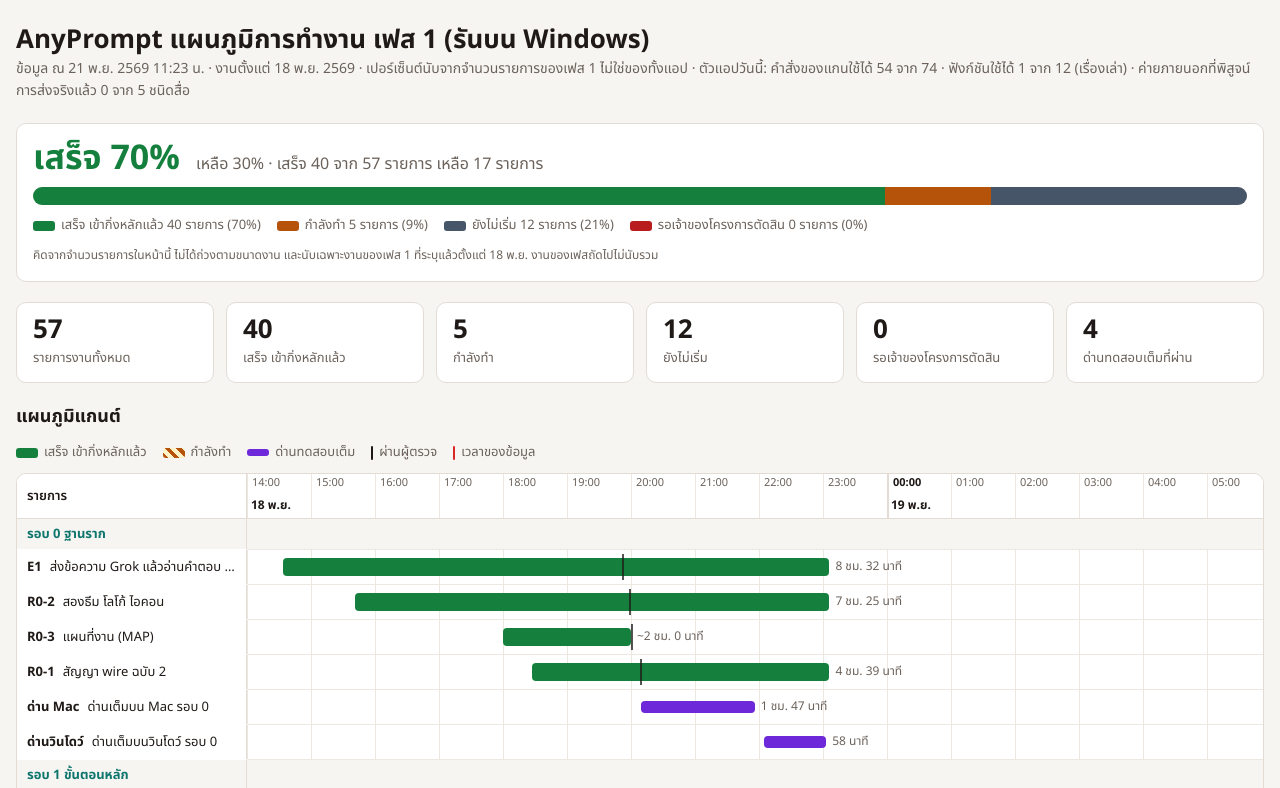
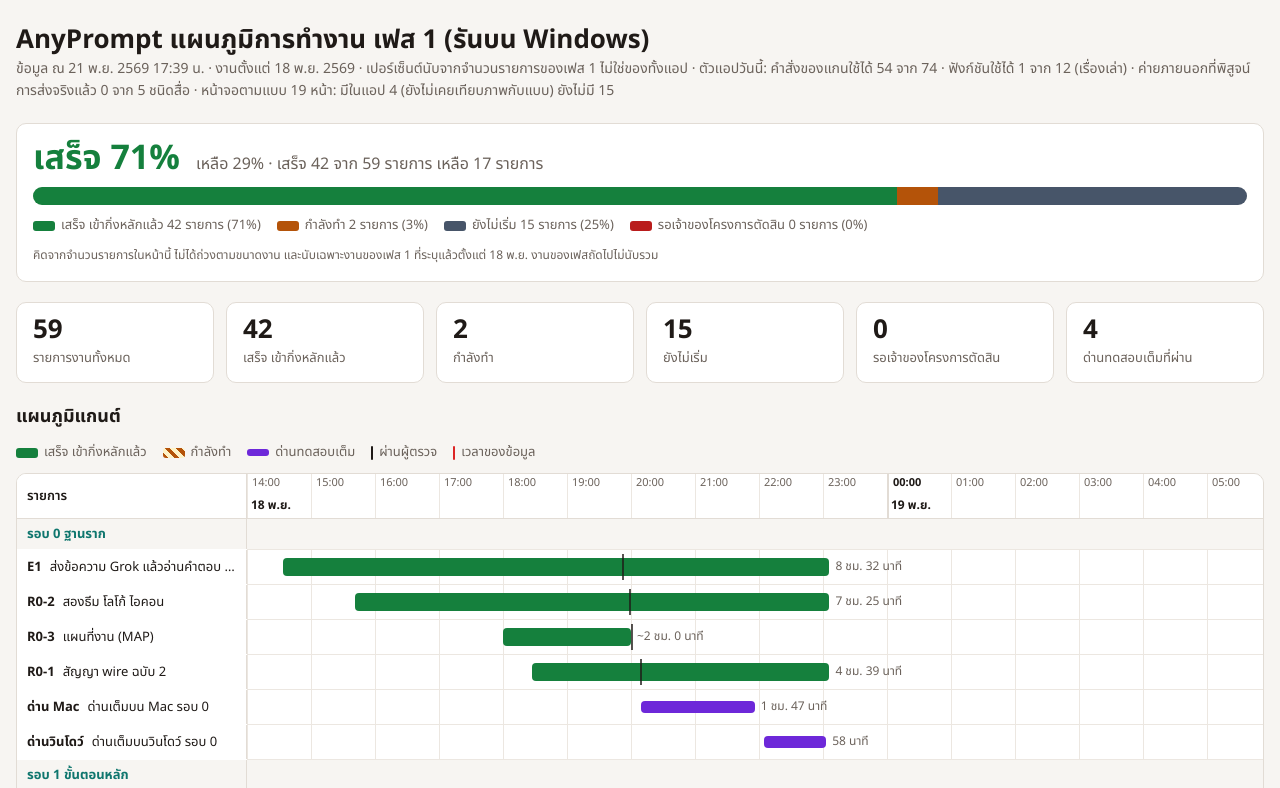
Before and after one commit to oldevill14/anyprompt-progress, a plain HTML site: page index.html in a window 1280 px wide. Shown: the top 788 px of the page. Drawn offline with Linux system fonts and the light colour scheme.

Commit message:
อัปเดต 21 พ.ย. 17:39: P1 ลงกิ่งหลัก เครื่องมือด่านติดตั้งแล้ว เพิ่มตัวชี้วัดหน้าจอตามแบบ
Co-Authored-By: Claude Fable 5.2 <noreply@anthropic.com>

```diff
--- a/index.html
+++ b/index.html
@@ -90,7 +90,7 @@ footer{color:var(--mut);font-size:13px}
   <footer>เวลาเป็นเวลาไทย · เวลาที่มีเครื่องหมาย ~ เป็นเวลาโดยประมาณจากบันทึกของกัปตัน ที่เหลือมาจาก git หรือไฟล์บันทึกเวลาของชิ้นงาน · ครอบคลุมตั้งแต่รอบ 0 (18 พ.ย. 2569) · งานก่อนหน้านั้น (11 ถึง 17 พ.ย.) ยังไม่ได้ใส่ในแผนภูมินี้ · เฟส 1 เน้นให้แอปรันบน Windows ได้ก่อน รุ่นสำหรับ iOS ยังไม่มี · ผลเทสต์คือค่าที่กัปตันนับจาก log เอง ตัวที่ล้ม 1 ตัวบน Mac คือเทสต์ล็อกอินเว็บ (MAC-16) ที่ผ่านบนเครื่องวินโดว์</footer>
 </div>
 <script>
-const NOW='11-21 11:23', ASOF='21 พ.ย. 2569 11:23 น.';
+const NOW='11-21 17:39', ASOF='21 พ.ย. 2569 17:39 น.';
 const S={done:['เสร็จ','s-done'],work:['กำลังทำ','s-work'],wait:['ยังไม่เริ่ม','s-wait'],ask:['รอเจ้าของโครงการตัดสิน','s-ask'],gate:['ด่านผ่าน','s-done'],later:['เฟสถัดไป','s-later']};
 // g=กลุ่ม id n=ชื่อ w=ทำอะไร by=ผู้ทำ a=เริ่ม rv=ผ่านผู้ตรวจ b=เข้ากิ่งหลัก ap=เวลาประมาณ(1) rd=รอบผู้ตรวจ t=ผลที่นับ s=สถานะ note
 const D=[
@@ -136,23 +136,25 @@ const D=[
 {g:'เตรียมด่านปิดเฟส 1',id:'G0-1',n:'แอปไม่แย่งหน้าจอตอนทดสอบ',w:'ใต้สวิตช์ทดสอบ หน้าต่างเปิดโดยไม่ขึ้นหน้า ไม่ขยายเต็มจอ ไม่ดึงคีย์บอร์ด',by:'Claude',a:'11-20 23:37',b:'11-21 04:56',ap:1,rd:'3 ชิ้น ผู้ตรวจผ่านทุกชิ้น',t:'แอป desktop 73 ผ่าน / 0 ล้ม',s:'done',note:'วัดจริงบนวินโดว์: หน้าต่างที่ใช้อยู่ไม่ถูกเปลี่ยน'},
 {g:'เตรียมด่านปิดเฟส 1',id:'G0-1t',n:'เทสต์กันการแย่งหน้าจอกลับมา',w:'ตรึงลำดับค่าและห้ามคำสั่งขยายจอหรือดึงคีย์บอร์ด',by:'Claude Opus',a:'11-21 05:03',b:'11-21 06:02',ap:1,rd:'2 ชิ้น ผู้ตรวจผ่าน',t:'แอป desktop 73 ผ่าน / 0 ล้ม',s:'done',note:''},
 {g:'เตรียมด่านปิดเฟส 1',id:'G0-2',n:'หน้าเริ่มต้นและธีมสำหรับภาพด่าน',w:'เปิดแอปตรงไปหน้าที่จะถ่ายภาพ ใช้ได้เฉพาะสวิตช์นักพัฒนา',by:'Claude',a:'11-20 18:34',b:'11-20 23:01',ap:1,rd:'กัปตันนับ',t:'วินโดว์ชุดเต็ม 2570 ผ่าน / 0 ล้ม',s:'done',note:''},
-{g:'เตรียมด่านปิดเฟส 1',id:'G0-3',n:'เครื่องมือถ่ายภาพหน้าจอของด่าน',w:'ถ่ายภาพ 7 หน้าต่างจากแอปจริงบนวินโดว์แล้วตัดสิน',by:'ผู้ทำเครื่องมือ',a:'11-21 01:30',ap:1,rd:'แผนติดตั้งผ่านผู้ตรวจรอบที่ 5 เหลือรอบเล็กสุดท้าย',t:'ทดลองรัน 7 ภาพผ่าน กัปตันดูภาพเอง',s:'work',note:'สร้างตัวแอปที่หัวด่านบนวินโดว์แล้ว รอติดตั้งเครื่องมือ'},
-{g:'เตรียมด่านปิดเฟส 1',id:'SLOT',n:'เครื่องมือ build ใช้โฟลเดอร์ร่วม',w:'ลดพื้นที่ดิสก์ต่อรอบทดสอบบนวินโดว์',by:'ผู้ทำเครื่องมือ',a:'11-21 07:40',ap:1,rd:'ตีกลับ 1 รอบ กำลังแก้',t:'',s:'work',note:'ล้างพื้นที่วินโดว์แล้ว 21 พ.ย. เหลือว่าง 330 GiB'},
+{g:'เตรียมด่านปิดเฟส 1',id:'G0-3',n:'เครื่องมือถ่ายภาพหน้าจอของด่าน',w:'ถ่ายภาพ 7 หน้าต่างจากแอปจริงบนวินโดว์แล้วตัดสิน',by:'ผู้ทำเครื่องมือ',a:'11-21 01:30',ap:1,rd:'แผนติดตั้งผ่านผู้ตรวจรอบที่ 6',t:'ติดตั้งแล้ว ชุดทดสอบเครื่องมือ 9 ชุดผ่าน',b:'11-21 13:55',s:'done',note:'ถ่ายภาพอ้างอิงหน้าแรกแล้ว 1 ภาพ กัปตันดูภาพและตรวจรหัสไฟล์เอง'},
+{g:'เตรียมด่านปิดเฟส 1',id:'SLOT',n:'เครื่องมือ build ใช้โฟลเดอร์ร่วม',w:'ลดพื้นที่ดิสก์ต่อรอบทดสอบบนวินโดว์',by:'ผู้ทำเครื่องมือ',a:'11-21 07:40',ap:1,rd:'ผู้ตรวจผ่านรอบแก้ ทดลองบนวินโดว์ 6 ขั้นผ่าน',t:'',s:'wait',note:'เลื่อนติดตั้งไปหลังปิดรอบ 1 เพราะชนไฟล์ที่เครื่องมือด่านตรึงไว้'},
 {g:'รอบ 2 ต่อยอด',id:'V1a',n:'ตัวขับเสียงพากย์ไทย (Gemini TTS) ชั้นตัวขับ',w:'ตัวขับเสียงบรรยายพร้อมเทสต์ ยังไม่ต่อเข้าแกนแอป',by:'Claude Sonnet',a:'11-20 14:09',b:'11-20 21:53',ap:1,rd:'ตีกลับ 3 รอบ',t:'วินโดว์ชุดเต็มผ่าน',s:'done',note:''},
 {g:'ยังไม่เริ่ม',id:'V1b',n:'ต่อเสียงพากย์เข้าแกนแอป',w:'รันเรื่องจนได้ MP4 มีเสียงบรรยายจริง (Gemini TTS)',by:'',rd:'',t:'',s:'wait',note:'ยืนยันแหล่งเสียงแล้ว 21 พ.ย. · หลัง RS-1'},
 {g:'ยังไม่เริ่ม',id:'G1a',n:'ด่านใหญ่ หน้าใหม่ถึง MP4',w:'ทดสอบทั้งเส้นทางบนวินโดว์ด้วยข้อมูลจำลอง',by:'',rd:'',t:'',s:'wait',note:'รอเครื่องมือถ่ายภาพของด่านติดตั้งเสร็จ'},
 {g:'ยังไม่เริ่ม',id:'D2',n:'แก้ฉาก',w:'แก้ฉาก เลือกเทค เปลี่ยนค่ายของโปรเจกต์',by:'',rd:'',t:'',s:'wait',note:'ต้องเสร็จก่อนตัวขับจริงตัวแรก'},
 {g:'ยังไม่เริ่ม',id:'C3',n:'สถานะโปรเจกต์และประมาณการ',w:'สถานะ เปิดโฟลเดอร์ บันทึกสำเนา',by:'',rd:'',t:'',s:'wait',note:''},
 {g:'ยังไม่เริ่ม',id:'D4',n:'สื่อเสริม',w:'คลื่นเสียง เตรียมสื่อ เปิดลิงก์',by:'',rd:'',t:'',s:'wait',note:''},
-{g:'ปิดรอบ 1 (กำลังทำ)',id:'RS-1',n:'คำสั่งเปลี่ยนค่ายของโปรเจกต์',w:'สลับค่ายได้ทุกชนิดงาน รวมค่ายเว็บของภาพและคลิป',by:'Claude Opus',a:'11-21 10:18',rd:'',t:'',s:'work',note:'รอบนี้ไม่ให้เปลี่ยนถ้ามีงานที่เสร็จแล้ว กันทำซ้ำเงียบ ๆ'},
+{g:'ปิดรอบ 1 (กำลังทำ)',id:'RS-1',n:'คำสั่งเปลี่ยนค่ายของโปรเจกต์',w:'สลับค่ายได้ทุกชนิดงาน รวมค่ายเว็บของภาพและคลิป',by:'Claude Opus',a:'11-21 10:18',rd:'ผู้ทำส่งคำถาม 2 รอบ ตอบแล้ว',t:'เครื่อง Mac: ชุดเรื่อง 743 ผ่าน / 0 ล้ม',s:'work',note:'ยังไม่ถึงผู้ตรวจ · รอบนี้ไม่ให้เปลี่ยนถ้ามีงานที่เสร็จแล้ว กันทำซ้ำเงียบ ๆ · ข้อความไม่พูดเรื่องเงิน'},
 {g:'ยังไม่เริ่ม',id:'RS-1b',n:'เปลี่ยนค่ายแล้วงานที่เสร็จอยู่ครบ',w:'ทำต่อเฉพาะที่เหลือ เว้นแต่ผู้ใช้สั่งทำซ้ำ',by:'',rd:'',t:'',s:'wait',note:'ต้องเสร็จก่อนหน้าจอเปลี่ยนค่าย'},
 {g:'ยังไม่เริ่ม',id:'RS-2',n:'หน้าจอเปลี่ยนค่ายของโปรเจกต์',w:'สลับค่ายภาพและคลิป: ChatGPT, Google Flow, Grok, Meta AI',by:'',rd:'',t:'',s:'wait',note:'รอ RS-1 และ RS-1b'},
 {g:'ยังไม่เริ่ม',id:'TRASH',n:'ถังขยะและรายการผลงาน',w:'ย้ายลงถัง กู้คืน ล้างถัง รายการผลงาน',by:'',rd:'',t:'',s:'wait',note:''},
 {g:'ยังไม่เริ่ม',id:'G1b',n:'ด่านใหญ่ขั้นสอง ภาพจริง',w:'แทนภาพจำลองด้วยภาพจากค่ายจริง',by:'',rd:'',t:'',s:'wait',note:'หลังด่านใหญ่ขั้นแรกและตัวขับภาพ'},
 {g:'ยังไม่เริ่ม',id:'D08-R1',n:'เอกสารบันทึกผลรอบ 1',w:'คู่มือทดสอบของงานรอบ 1',by:'GLM',rd:'',t:'',s:'wait',note:''},
-{g:'ปิดรอบ 1 (กำลังทำ)',id:'E2',n:'Grok ข้อความกับหน้าเว็บจริง',w:'ยืนยันการส่งข้อความกับหน้า Grok จริง ส่งจริง 2 ครั้ง',by:'Claude Opus',a:'11-21 10:18',rd:'',t:'',s:'work',note:'เจ้าของโครงการอนุมัติ 21 พ.ย.'},
+{g:'ปิดรอบ 1 (กำลังทำ)',id:'E2',n:'Grok ข้อความกับหน้าเว็บจริง',w:'ยืนยันการส่งข้อความกับหน้า Grok จริง ส่งจริง 2 ครั้ง',by:'Claude Opus',a:'11-21 10:18',rd:'',t:'',s:'wait',note:'พักไว้: บัญชี Grok ของเจ้าของโครงการหมดอายุ ยกเลิกการส่งจริงจนกว่าจะต่ออายุ · โค้ดขั้นแรกลงพร้อมชิ้น P1'},
+{g:'ปิดรอบ 1 (กำลังทำ)',id:'P1',n:'เครื่องมือทดสอบการส่งรับชื่อค่าย',w:'ทดสอบส่งกับ ChatGPT ได้ ไม่ใช่แค่ Grok · พิมพ์คำสั่งผิดถูกปฏิเสธก่อนเปิดเว็บ · กันส่งซ้ำแยกตามค่าย',by:'Claude Opus',a:'11-21 11:36',b:'11-21 17:38',ap:1,rd:'ผู้ตรวจตีกลับ 1 รอบ แก้แล้วผ่าน',t:'วินโดว์ชุดเต็ม 2601 ผ่าน / 0 ล้ม · แอป desktop 175 ผ่าน / 0 ล้ม',s:'done',note:'ผู้ใช้ยังไม่เห็นอะไรเปลี่ยน เป็นของที่ต้องมีก่อนส่งจริงไป ChatGPT'},
+{g:'ปิดรอบ 1 (กำลังทำ)',id:'P2',n:'ChatGPT ข้อความ เตรียมส่งจริง',w:'ไฟล์ของ ChatGPT ส่วนข้อความ หน้าจำลอง อ่านชื่อบัญชีก่อนส่ง',by:'Claude Opus',a:'11-21 14:07',rd:'',t:'',s:'work',note:'ค่ายจะขึ้นว่าใช้ได้ก็ต่อเมื่อส่งจริงสำเร็จแล้วเท่านั้น · ยังไม่มีการส่งจริง'},
 {g:'ยังไม่เริ่ม',id:'E3',n:'Grok ภาพ ค่ายจริงตัวแรกของภาพ',w:'ตัวขับภาพผ่านหน้าเว็บ Grok',by:'',rd:'',t:'',s:'wait',note:'หลัง E2'},
-{g:'ปิดรอบ 1 (กำลังทำ)',id:'MONEY',n:'ถอดการคิดเงินออกจากแอป',w:'ไม่มีราคา ไม่มีเพดาน ทุกโมเดลของค่ายที่ใส่คีย์ใช้ได้ ค่ายรับคำเรียกก็ทำงาน',by:'Claude',a:'11-21 10:25',rd:'',t:'',s:'work',note:'เจ้าของโครงการสั่ง 21 พ.ย. · ไล่จุดในโค้ดเสร็จ 72 จุด รอคิวแก้'},
+{g:'ปิดรอบ 1 (กำลังทำ)',id:'MONEY',n:'ถอดการคิดเงินออกจากแอป',w:'ไม่มีราคา ไม่มีเพดาน ทุกโมเดลของค่ายที่ใส่คีย์ใช้ได้ ค่ายรับคำเรียกก็ทำงาน',by:'Claude',a:'11-21 10:25',rd:'',t:'',s:'wait',note:'เจ้าของโครงการสั่ง 21 พ.ย. · ไล่จุดในโค้ดเสร็จ 72 จุด · เริ่มแก้หลังโควตารีเซ็ต 24 พ.ย.'},
 {g:'รอเจ้าของโครงการตัดสิน',id:'VOICE',n:'แหล่งเสียงบรรยายไทย',w:'เสียงยังเป็นของจำลอง แอปจริงจึงรันจนจบไม่ได้',by:'',rd:'',t:'',a:'11-19 09:55',b:'11-19 16:00',s:'done',note:'ตัดสินแล้ว 19 พ.ย.: ใช้ Gemini TTS'},
 {g:'ยังไม่เริ่ม',id:'PACK',n:'เนื้อหาระดับแนวย่อยในชุดเรื่อง',w:'ให้แนวย่อยที่เลือกมีผลต่อเรื่องจริง',by:'',rd:'',t:'',s:'wait',note:'อนุมัติแล้ว ทำหลังปิดรอบ 1'},
 {g:'เฟสถัดไป (ไม่นับในเปอร์เซ็นต์ของเฟส 1)',id:'iOS',n:'รุ่นสำหรับรันบน iOS',w:'ยังไม่มีในแผนเฟส 1 ซึ่งเน้นให้รันบน Windows ได้ก่อน',by:'',rd:'',t:'',s:'later',note:'ยังไม่ได้วางแผนรายละเอียด'}
@@ -163,7 +165,7 @@ const x=s=>(mins(s)-mins(T0))/60*PXH;
 const th=s=>{const [d,t]=s.split(' ');return d.split('-')[1]+' พ.ย. '+t};
 const dur=(a,b)=>{const m=mins(b)-mins(a);return (m>=60?Math.floor(m/60)+' ชม. ':'')+(m%60)+' นาที'};
 const el=(t,c,v)=>{const e=document.createElement(t);if(c)e.className=c;if(v!=null)e.textContent=v;return e};
-document.getElementById('asof').textContent='ข้อมูล ณ '+ASOF+' · งานตั้งแต่ 18 พ.ย. 2569 · เปอร์เซ็นต์นับจากจำนวนรายการของเฟส 1 ไม่ใช่ของทั้งแอป · ตัวแอปวันนี้: คำสั่งของแกนใช้ได้ 54 จาก 74 · ฟังก์ชันใช้ได้ 1 จาก 12 (เรื่องเล่า) · ค่ายภายนอกที่พิสูจน์การส่งจริงแล้ว 0 จาก 5 ชนิดสื่อ';
+document.getElementById('asof').textContent='ข้อมูล ณ '+ASOF+' · งานตั้งแต่ 18 พ.ย. 2569 · เปอร์เซ็นต์นับจากจำนวนรายการของเฟส 1 ไม่ใช่ของทั้งแอป · ตัวแอปวันนี้: คำสั่งของแกนใช้ได้ 54 จาก 74 · ฟังก์ชันใช้ได้ 1 จาก 12 (เรื่องเล่า) · ค่ายภายนอกที่พิสูจน์การส่งจริงแล้ว 0 จาก 5 ชนิดสื่อ · หน้าจอตามแบบ 19 หน้า: มีในแอป 4 (ยังไม่เคยเทียบภาพกับแบบ) ยังไม่มี 15';
 const work=D.filter(d=>d.s!=='gate'&&d.s!=='later');
 const cnt=k=>work.filter(d=>d.s===k).length;
 const doneM=work.filter(d=>d.s==='done'&&d.a&&d.b).map(d=>mins(d.b)-mins(d.a));
```
